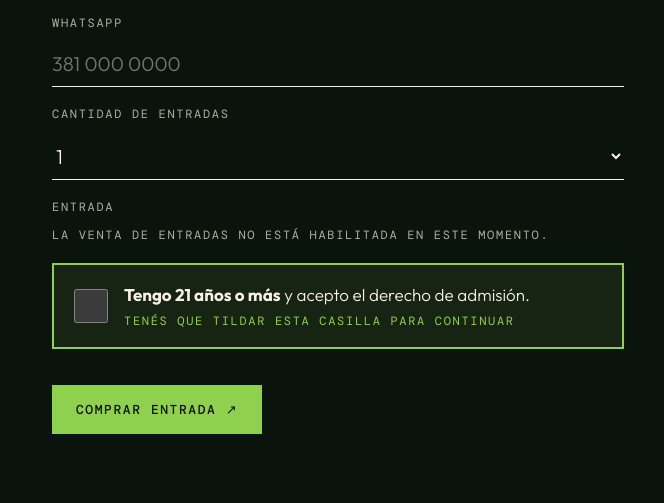
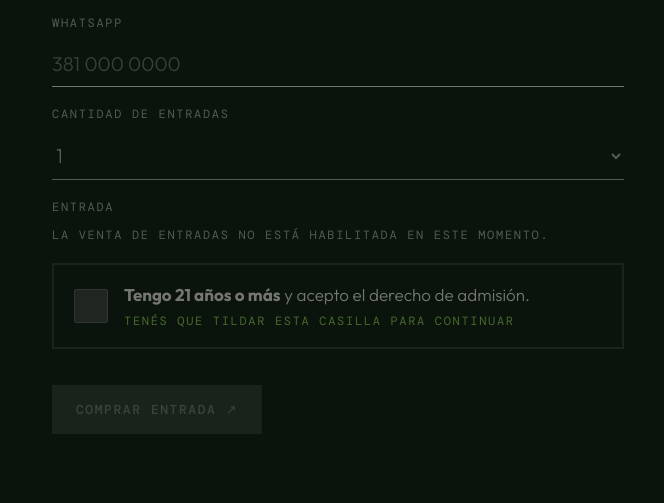
Before and after one commit to MarianoNCrz/Organik_Collabs, a plain HTML site: page index.html in a window 1280 px wide. Shown: the part 1132-1635 px from the top of the page, 616-1280 px from the left. Drawn offline with nearby package versions, Linux system fonts and the light colour scheme.

Commit message:
Add files via upload

```diff
--- a/index.html
+++ b/index.html
@@ -37,6 +37,8 @@ nav a{text-decoration:none}
 nav a:hover{color:var(--leaf)}
 .cta{display:inline-flex;align-items:center;gap:10px;background:var(--leaf);color:#0b130d;font-family:var(--mono);font-weight:500;font-size:13px;letter-spacing:.12em;text-transform:uppercase;padding:16px 24px;border:0;text-decoration:none;cursor:pointer}
 .cta:hover{background:var(--amber)}
+.cta:disabled,.cta:disabled:hover{background:#2b382d;color:#74806f;cursor:not-allowed}
+form.off{opacity:.45}form.off .chk,form.off .tn,form.off label,form.off select{cursor:not-allowed}form.off .chk{border-color:var(--line);background:transparent}
 .ghost{font-family:var(--mono);font-size:13px;letter-spacing:.12em;text-transform:uppercase;text-decoration:none;border-bottom:1px solid var(--line);padding-bottom:6px}
 :focus-visible{outline:2px solid var(--amber);outline-offset:3px}
 .hero{position:relative;padding-block:56px 40px;overflow:hidden}
@@ -198,12 +200,16 @@ footer .w{display:flex;justify-content:space-between;gap:16px;flex-wrap:wrap}
     btn.textContent=(n>1?'Comprar entradas':'Comprar entrada')+' ↗';
     res.textContent=t?'Total: '+$$(t.precio*n)+(n>1?' ('+n+' × '+$$(t.precio)+')':''):'';
   }
+  function bloquear(on){
+    f.classList.toggle('off',on);
+    f.querySelectorAll('input,select,button').forEach(function(el){if(el.id!=='web')el.disabled=on});
+  }
   function dibujar(){
     if(cerrada()){agotadas();return}
     var ab=abiertas(),k=ab.map(function(t){return t.id}).join();
     if(k===visibles)return; visibles=k;
-    if(!ab.length){box.innerHTML='<p class="mono" style="margin:0">La venta de entradas no está habilitada en este momento.</p>';btn.disabled=true;resumir();return}
-    btn.disabled=false;
+    if(!ab.length){box.innerHTML='<p class="mono" style="margin:0">La venta de entradas no está habilitada en este momento.</p>';bloquear(true);resumir();return}
+    bloquear(false);
     box.innerHTML=ab.map(function(t){return '<label class="tn" for="t_'+t.id+'"><span><input type="radio" name="tanda" id="t_'+t.id+'" value="'+t.id+'"'+(ab.length===1?' checked':'')+'>'+esc(t.nombre)+'</span><b>'+$$(t.precio)+'</b></label>'}).join('');
     resumir();
   }
```
